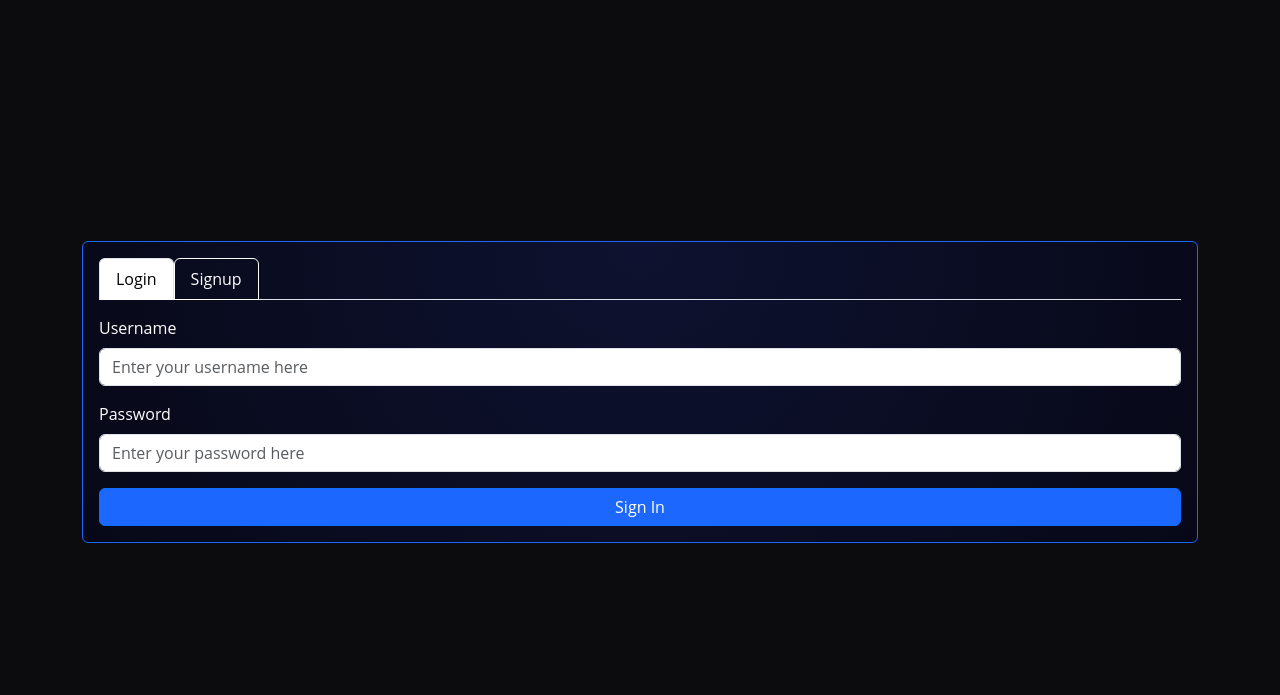
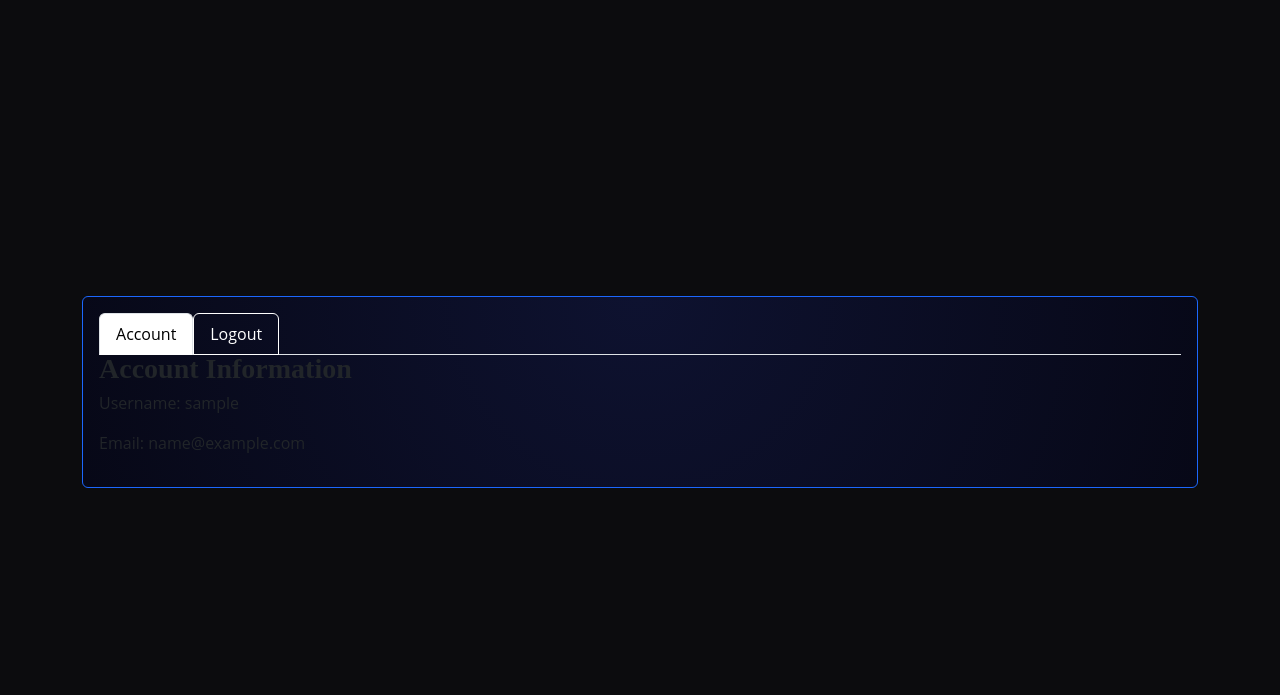
Before and after one commit to CharlieMcGoldrick/ci-milestone-joystick-junction, a Django app: page /account_management/ in a window 1280 px wide. Shown: the part 52-747 px from the top of the page. Run offline with Django 4.2, Linux system fonts and the light colour scheme; the visitor is signed in with stand-in values (Sample User, id 1).

Commit message:
Feat: Update user account tab and add logout button

```diff
--- a/templates/account_management.html
+++ b/templates/account_management.html
@@ -3,6 +3,31 @@
 <main class="vh-100 d-flex align-items-center justify-content-center">
     <div class="container">
         {% if user.is_authenticated %}
+        <div class="card mb-3">
+            <div class="card-body">
+                <ul class="nav nav-tabs" id="accountTab" role="tablist">
+                    <li class="nav-item" role="presentation">
+                        <a class="nav-link active" id="account-tab" data-bs-toggle="tab" href="#account" role="tab"
+                            aria-controls="account" aria-selected="true">Account</a>
+                    </li>
+                    <li class="nav-item" role="presentation">
+                        <form method="post" action="{% url 'logout' %}">
+                            {% csrf_token %}
+                            <button type="submit" class="nav-link" id="logout-tab" role="tab" aria-controls="logout"
+                                aria-selected="false">Logout</button>
+                        </form>
+                    </li>
+                </ul>
+                <div class="tab-content" id="accountTabContent">
+                    <div class="tab-pane fade show active" id="account" role="tabpanel" aria-labelledby="account-tab">
+                        <h3>Account Information</h3>
+                        <p>Username: {{ user.username }}</p>
+                        <p>Email: {{ user.email }}</p>
+                    </div>
+                </div>
+            </div>
+        </div>
+        {% else %}
         <div class="card mb-3">
             <div class="card-body">
                 <ul class="nav nav-tabs" id="accountTab" role="tablist">
@@ -25,8 +50,6 @@
                 </div>
             </div>
         </div>
-            {% else %}
-            <!-- Other content goes here -->
         {% endif %}
     </div>
 </main>
```
Lines whose indentation alone changed are shown as unchanged.
